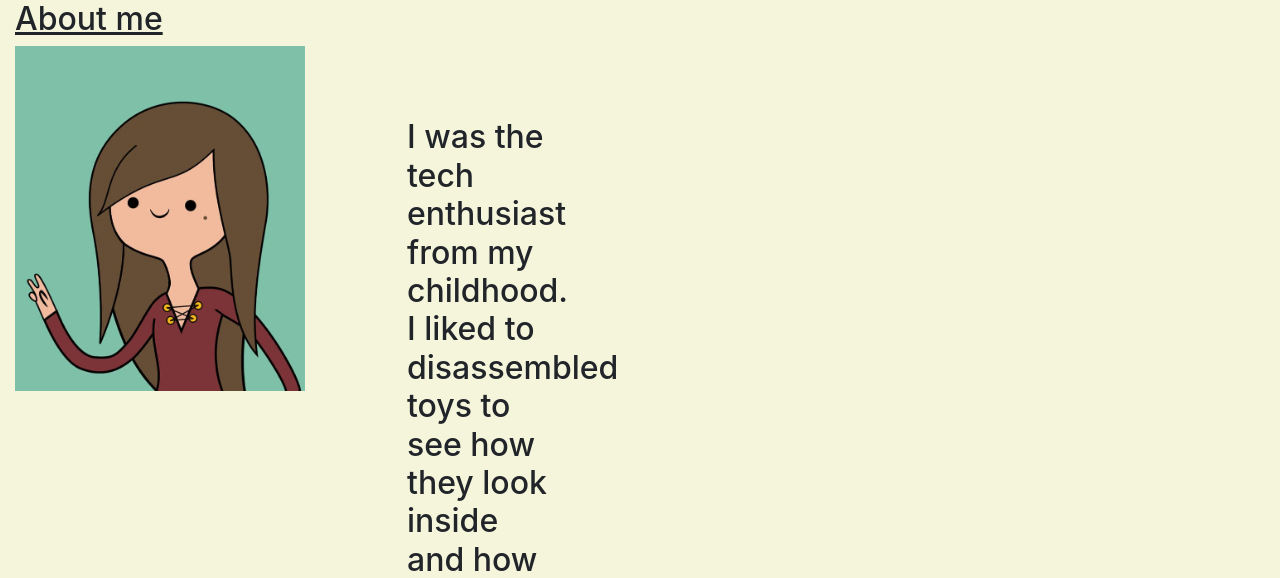
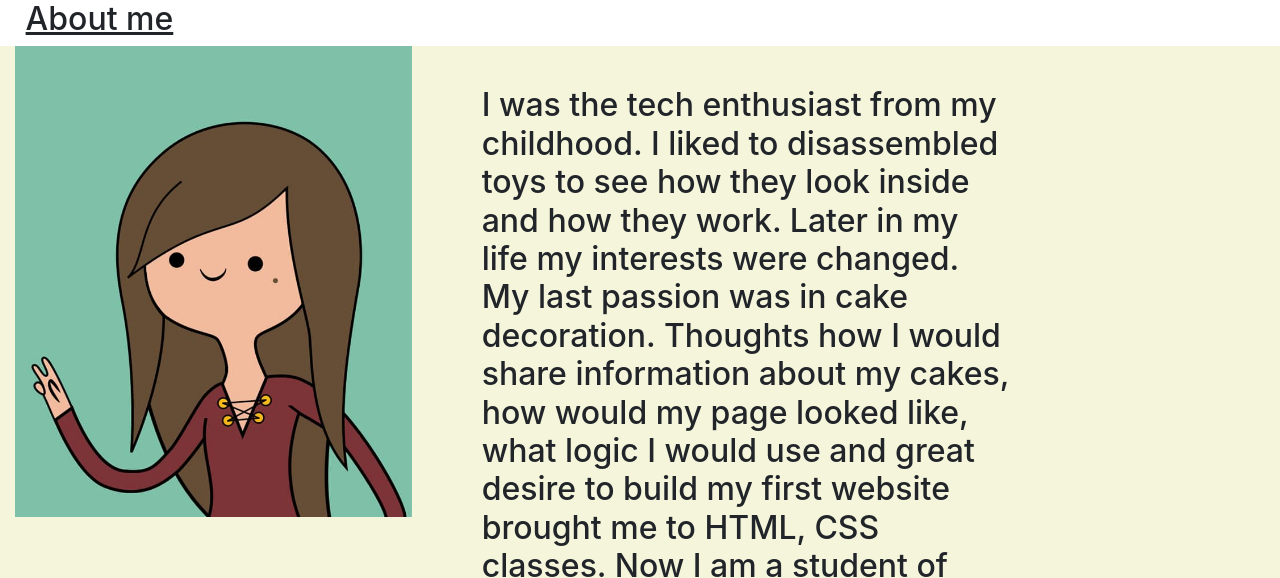
Before and after one commit to AnnnAPr/Portfolio, a plain HTML site: page index.html in a window 1280 px wide. Shown: the part 72-650 px from the top of the page. Drawn offline with nearby package versions, Linux system fonts and the light colour scheme.

Commit message:
add more style

```diff
--- a/index.html
+++ b/index.html
@@ -33,25 +33,19 @@
       </section>
     </header>
 
+    <section class='row'>
+      <h2 class='text-left'><u>About me</u></h2>
+    </section>
+
     <main class='row main'>
+      <section class='col-4'>
+        <img src='./pictures/Portrait.png' alt='portrait' class='w-100 h-auto'>
+      </section>
 
-      <section class='col'>
-        <section class='row'>
-          <section class='col'>
-            <h2 class='text-left'><u>About me</u></h2>
-          </section>
-        </section>
-
-        <section class='row picture'>
-          <section class='col col-xl-3'>
-            <img src='./pictures/Portrait.png' alt='portrait' class='w-100 h-auto'>
-          </section>
-          <section class='col col-xl-3'>
-            <p class="h2 p-4 m-5">I was the tech enthusiast from my childhood. I liked to disassembled toys to see how they look inside and how they work.
-              Later in my life my interests were changed. My last passion was in cake decoration. Thoughts how I would share information about my cakes, how would my page looked like, what logic I would use and great desire to build my first website brought me to HTML, CSS classes. Now I am a student of Generation <span class='text-decoration-underline'>Junior full stack developer program</span>.
-              </p>
-          </section>
-        </section>
+      <section class='col-6'>
+        <p class="h2 p-4 m-3">I was the tech enthusiast from my childhood. I liked to disassembled toys to see how they look inside and how they work.
+          Later in my life my interests were changed. My last passion was in cake decoration. Thoughts how I would share information about my cakes, how would my page looked like, what logic I would use and great desire to build my first website brought me to HTML, CSS classes. Now I am a student of Generation <span class='text-decoration-underline'>Junior full stack developer program</span>.
+          </p>
       </section>
 
     </main>
--- a/styles.css
+++ b/styles.css
@@ -23,3 +23,7 @@ img {
 .contact {
   background-color: beige;
 }
+
+.text-left {
+  padding-left: 2%;
+}
```
Also changed, not shown: portfolio.html (+4 -4 lines), pictures/background.jpg (added).
